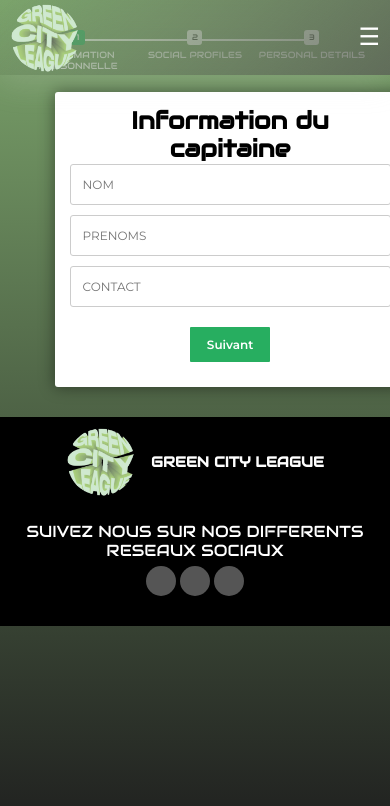
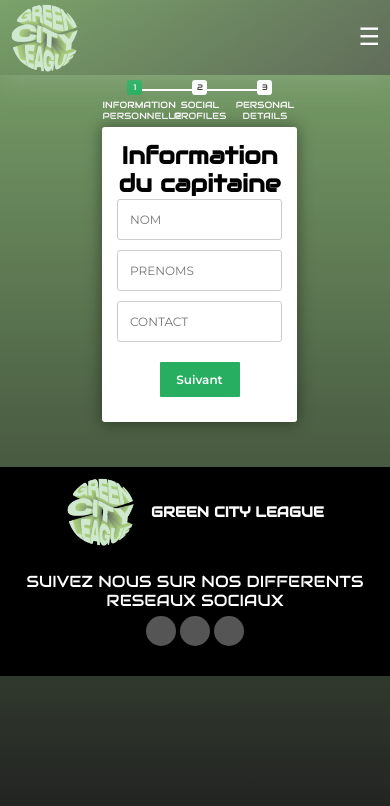
Before and after one commit to ArmelK08/Green-City-League, a React (Vite) app: page /inscription in a window 390 px wide. Shown: the top 806 px of the page. Built offline with nearby package versions, Linux system fonts and the light colour scheme; some icons are missing.

Commit message:
Mise a jour

```diff
--- a/src/components/card/card.css
+++ b/src/components/card/card.css
@@ -33,8 +33,8 @@
     "menu menu menu"
     ". card .";
   width: 100vw;
-  min-height: 100vh;
-  padding-bottom: 150px;
+  /* min-height: 100vh; */
+  padding-bottom: 50px;
   justify-content: space-around;
   align-content: center;
   margin-left: -15px;
@@ -103,7 +103,8 @@
   transition: all var(--speed) ease;
   backdrop-filter: blur(10px);
   background: rgba(7, 3, 3, 0.829);
-  margin: auto;
+
+  margin: 20px;
 }
 
 .card:hover {
--- a/src/components/form/Form.jsx
+++ b/src/components/form/Form.jsx
@@ -63,7 +63,7 @@
   };
 
   return (
-    <div >
+    <div className={styles.contain} >
       <form id={styles.msform} onSubmit={handleSubmit}>
         {/* Progressbar */}
         <ul id={styles.progressbar}>
--- a/src/components/form/form.module.css
+++ b/src/components/form/form.module.css
@@ -1,4 +1,3 @@
-
 html {
 	height: 100%;
 	background:
@@ -10,6 +9,7 @@
 	margin: 90px auto;
 	text-align: center;
 	position: relative;
+	transform: translate(-15px, 15px); /* Déplacer le formulaire */
 }
 #msform fieldset {
 	background: white;
@@ -57,6 +57,10 @@
 #msform .action-button:hover, #msform .action-button:focus {
 	box-shadow: 0 0 0 2px white, 0 0 0 3px #27AE60;
 }
+.contain{
+	padding-top: 50px;
+	padding-bottom: 60px ;
+}
 /*headings*/
 .fs-title {
 	font-size: 15px;
@@ -76,6 +80,7 @@
 	overflow: hidden;
 	/*CSS counters to number the steps*/
 	counter-reset: step;
+	transform: translate(-15px, 15px); /* Déplacer la barre de progression */
 }
 #progressbar li {
 	list-style-type: none;
@@ -85,10 +90,11 @@
 	width: 33.33%;
 	float: left;
 	position: relative;
-}  .info{
+}
+.info {
 	margin-top: 30px;
-	margin-bottom:30px ;
-  }
+	margin-bottom: 30px;
+}
 #progressbar li:before {
 	content: counter(step);
 	counter-increment: step;
@@ -122,14 +128,15 @@
 	background: #27AE60;
 	color: white;
 }
-.step{
+.step {
 	margin-top: 25px;
 }
 /* Styles spécifiques pour les téléphones */
 @media screen and (max-width: 480px) {
 	#msform {
-	  width: 90%; /* Ajuster la largeur du formulaire */
-	  margin: 30px auto; /* Réduire la marge pour un espacement plus compact */
+	  width: 50%; /* Ajuster la largeur du formulaire */
+	  margin: auto; /* Réduire la marge pour un espacement plus compact */
+	  transform: translate(-15px, 15px); /* Déplacer le formulaire */
 	}
 
 	#msform fieldset {
@@ -158,6 +165,7 @@
 
 	#progressbar {
 	  margin-bottom: 20px; /* Ajuster l'espacement entre la barre de progression et le contenu */
+	  transform: translate(20px, 15px); /* Déplacer la barre de progression */
 	}
 
 	#progressbar li:before {
@@ -169,4 +177,4 @@
 	.step {
 	  margin-top: 20px; /* Ajuster l'espacement entre les étapes */
 	}
-  }
+}
--- a/src/components/info/info.css
+++ b/src/components/info/info.css
@@ -13,12 +13,12 @@
     width: 100vw;
     min-height: 100vh;
     display: flex;
-    justify-content: center; /* Centrer le contenu horizontalement */
-    align-items: center; /* Centrer le contenu verticalement */
+    justify-content: center;
+    align-items: center;
 }
 
 .info-card {
-    position: relative; /* Position relative pour permettre le positionnement absolu de .right */
+    position: relative;
     width: 100vw; /* Prend toute la largeur du conteneur */
     display: flex;
     flex-direction: row; /* Disposition horizontale par défaut */
@@ -27,6 +27,7 @@
     font-weight: lighter;
     font-size: 25px;
     padding: 30px;
+    padding-top:80px ;
 
 }
 .title{
@@ -52,7 +53,7 @@
     text-align: center;
     display: flex;
     flex-direction: column;
-    justify-content: center;
+
     align-items: center;
     padding: 20px;
 }
```
